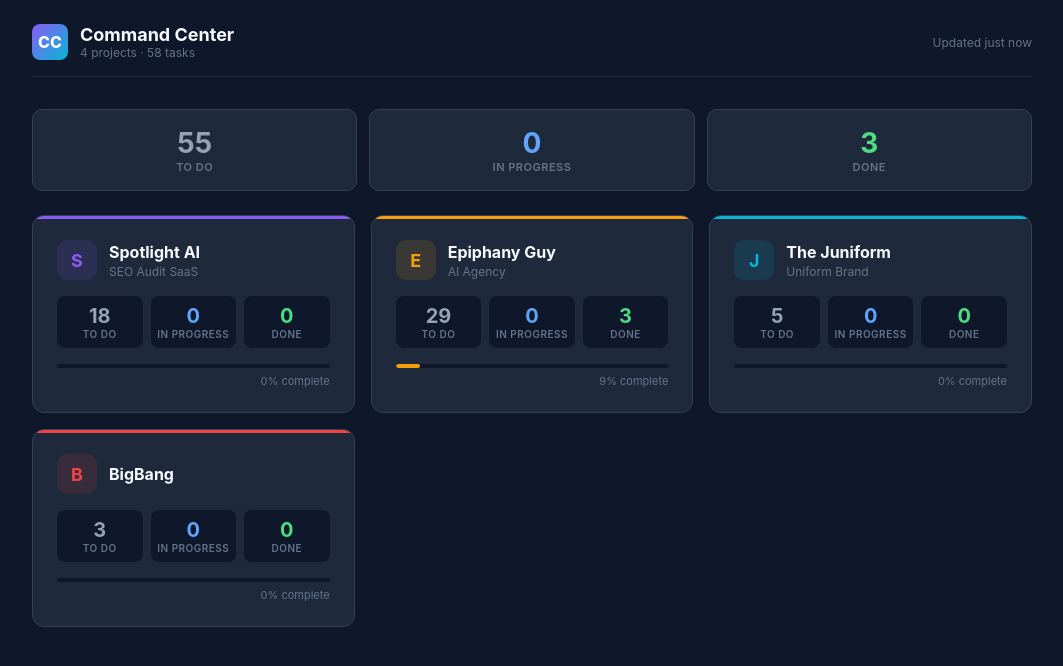
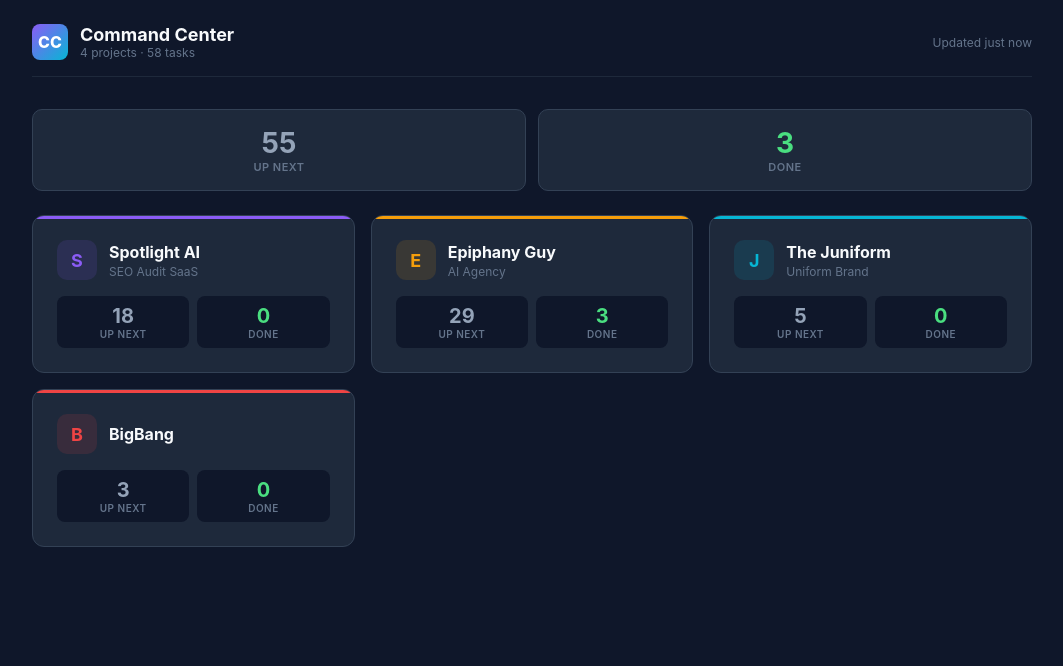
Before and after one commit to YS-projectcalc/ariel-dashboard, a Next.js app: page / in a window 1280 px wide. Shown: the top 666 px of the page, without its empty margins (108-1171 px from the left). Built offline with nearby package versions, Linux system fonts and the light colour scheme.

Commit message:
Simplify dashboard: Up Next + Done with checkboxes, no progress bars

```diff
--- a/app/page.js
+++ b/app/page.js
@@ -1,6 +1,6 @@
 'use client';
 
-import { useState, useEffect } from 'react';
+import { useState, useEffect, useCallback } from 'react';
 
 function timeAgo(dateString) {
   if (!dateString) return '';
@@ -17,15 +17,28 @@ function timeAgo(dateString) {
   return date.toLocaleDateString('en-US', { month: 'short', day: 'numeric' });
 }
 
+// localStorage helpers for completed tasks
+function getCompletedIds() {
+  try {
+    return JSON.parse(localStorage.getItem('cc_done') || '[]');
+  } catch { return []; }
+}
+function setCompletedIds(ids) {
+  localStorage.setItem('cc_done', JSON.stringify(ids));
+}
+
 // ─── Overview: Bird's-eye project cards ─────────────────────────────
 
-function ProjectOverviewCard({ project, onClick }) {
+function ProjectOverviewCard({ project, completedIds, onClick }) {
   const tasks = project.tasks || { todo: [], in_progress: [], done: [] };
-  const todoCount = tasks.todo.length;
-  const inProgressCount = tasks.in_progress.length;
-  const doneCount = tasks.done.length;
-  const totalCount = todoCount + inProgressCount + doneCount;
-  const progress = totalCount > 0 ? Math.round((doneCount / totalCount) * 100) : 0;
+  // Merge all tasks, then split by completedIds
+  const allTasks = [...tasks.todo, ...(tasks.in_progress || []), ...(tasks.done || [])];
+  const upNextCount = allTasks.filter(t => !completedIds.includes(t.id)).length;
+  const doneCount = allTasks.filter(t => completedIds.includes(t.id)).length;
+  // Also count tasks already in done that might not be in completedIds
+  const serverDone = (tasks.done || []).filter(t => !completedIds.includes(t.id));
+  const totalDone = doneCount + serverDone.length;
+  const totalUpNext = upNextCount - serverDone.length;
 
   return (
     <div
@@ -52,9 +65,7 @@ function ProjectOverviewCard({ project, onClick }) {
       {/* Color accent bar */}
       <div style={{
         position: 'absolute',
-        top: 0,
-        left: 0,
-        right: 0,
+        top: 0, left: 0, right: 0,
         height: '3px',
         backgroundColor: project.color,
       }} />
@@ -62,16 +73,12 @@ function ProjectOverviewCard({ project, onClick }) {
       {/* Project icon + name */}
       <div style={{ display: 'flex', alignItems: 'center', gap: '12px', marginBottom: '16px' }}>
         <div style={{
-          width: '40px',
-          height: '40px',
+          width: '40px', height: '40px',
           borderRadius: '10px',
           backgroundColor: project.color + '20',
           color: project.color,
-          display: 'flex',
-          alignItems: 'center',
-          justifyContent: 'center',
-          fontSize: '18px',
-          fontWeight: 700,
+          display: 'flex', alignItems: 'center', justifyContent: 'center',
+          fontSize: '18px', fontWeight: 700,
         }}>
           {project.icon || project.name.charAt(0)}
         </div>
@@ -87,72 +94,32 @@ function ProjectOverviewCard({ project, onClick }) {
         </div>
       </div>
 
-      {/* Task count chips */}
-      <div style={{ display: 'flex', gap: '8px', marginBottom: '16px' }}>
+      {/* Task count chips — just Up Next and Done */}
+      <div style={{ display: 'flex', gap: '8px' }}>
         <div style={{
-          flex: 1,
-          textAlign: 'center',
-          padding: '8px 4px',
-          borderRadius: '8px',
+          flex: 1, textAlign: 'center',
+          padding: '8px 4px', borderRadius: '8px',
           backgroundColor: '#0f172a',
         }}>
-          <div style={{ fontSize: '20px', fontWeight: 700, color: '#94a3b8' }}>{todoCount}</div>
-          <div style={{ fontSize: '10px', color: '#64748b', textTransform: 'uppercase', fontWeight: 600, letterSpacing: '0.5px' }}>To Do</div>
+          <div style={{ fontSize: '20px', fontWeight: 700, color: '#94a3b8' }}>{totalUpNext < 0 ? 0 : totalUpNext}</div>
+          <div style={{ fontSize: '10px', color: '#64748b', textTransform: 'uppercase', fontWeight: 600, letterSpacing: '0.5px' }}>Up Next</div>
         </div>
         <div style={{
-          flex: 1,
-          textAlign: 'center',
-          padding: '8px 4px',
-          borderRadius: '8px',
+          flex: 1, textAlign: 'center',
+          padding: '8px 4px', borderRadius: '8px',
           backgroundColor: '#0f172a',
         }}>
-          <div style={{ fontSize: '20px', fontWeight: 700, color: '#60a5fa' }}>{inProgressCount}</div>
-          <div style={{ fontSize: '10px', color: '#64748b', textTransform: 'uppercase', fontWeight: 600, letterSpacing: '0.5px' }}>In Progress</div>
-        </div>
-        <div style={{
-          flex: 1,
-          textAlign: 'center',
-          padding: '8px 4px',
-          borderRadius: '8px',
-          backgroundColor: '#0f172a',
-        }}>
-          <div style={{ fontSize: '20px', fontWeight: 700, color: '#4ade80' }}>{doneCount}</div>
+          <div style={{ fontSize: '20px', fontWeight: 700, color: '#4ade80' }}>{totalDone}</div>
           <div style={{ fontSize: '10px', color: '#64748b', textTransform: 'uppercase', fontWeight: 600, letterSpacing: '0.5px' }}>Done</div>
         </div>
       </div>
-
-      {/* Progress bar */}
-      <div style={{
-        height: '4px',
-        borderRadius: '2px',
-        backgroundColor: '#0f172a',
-        overflow: 'hidden',
-      }}>
-        <div style={{
-          height: '100%',
-          width: `${progress}%`,
-          backgroundColor: project.color,
-          borderRadius: '2px',
-          transition: 'width 0.3s ease',
-        }} />
-      </div>
-      {totalCount > 0 && (
-        <div style={{ fontSize: '11px', color: '#64748b', marginTop: '6px', textAlign: 'right' }}>
-          {progress}% complete
-        </div>
-      )}
-      {totalCount === 0 && (
-        <div style={{ fontSize: '12px', color: '#475569', marginTop: '8px', textAlign: 'center', fontStyle: 'italic' }}>
-          No tasks yet
-        </div>
-      )}
     </div>
   );
 }
 
-// ─── Kanban: Task card ──────────────────────────────────────────────
+// ─── Task card with checkbox ────────────────────────────────────────
 
-function TaskCard({ task, accentColor }) {
+function TaskCard({ task, accentColor, isDone, onToggle }) {
   const priorityColors = {
     high: { bg: '#451a03', text: '#fb923c', label: 'High' },
     medium: { bg: '#1e1b4b', text: '#a78bfa', label: 'Medium' },
@@ -165,88 +132,100 @@ function TaskCard({ task, accentColor }) {
       backgroundColor: '#0f172a',
       borderRadius: '8px',
       padding: '14px',
-      borderLeft: `3px solid ${accentColor}`,
+      borderLeft: `3px solid ${isDone ? '#4ade80' : accentColor}`,
       marginBottom: '8px',
+      opacity: isDone ? 0.6 : 1,
+      transition: 'opacity 0.2s',
     }}>
-      <div style={{ fontWeight: 600, fontSize: '13px', color: '#f8fafc', marginBottom: '4px', lineHeight: 1.4 }}>
+      <div style={{ display: 'flex', alignItems: 'flex-start', gap: '10px' }}>
+        {/* Checkbox */}
+        <div
+          onClick={(e) => { e.stopPropagation(); onToggle(task.id); }}
+          style={{
+            width: '20px', height: '20px', minWidth: '20px',
+            borderRadius: '4px',
+            border: isDone ? '2px solid #4ade80' : '2px solid #475569',
+            backgroundColor: isDone ? '#4ade8020' : 'transparent',
+            cursor: 'pointer',
+            display: 'flex', alignItems: 'center', justifyContent: 'center',
+            marginTop: '1px',
+            transition: 'all 0.15s',
+          }}
+          onMouseEnter={e => { if (!isDone) e.currentTarget.style.borderColor = '#94a3b8'; }}
+          onMouseLeave={e => { if (!isDone) e.currentTarget.style.borderColor = '#475569'; }}
+        >
+          {isDone && (
+            <svg width="12" height="12" viewBox="0 0 12 12" fill="none">
+              <path d="M2 6L5 9L10 3" stroke="#4ade80" strokeWidth="2" strokeLinecap="round" strokeLinejoin="round"/>
+            </svg>
+          )}
+        </div>
+
+        <div style={{ flex: 1 }}>
+          <div style={{
+            fontWeight: 600, fontSize: '13px',
+            color: isDone ? '#64748b' : '#f8fafc',
+            marginBottom: '4px', lineHeight: 1.4,
+            textDecoration: isDone ? 'line-through' : 'none',
+          }}>
             {task.title}
           </div>
-      {task.description && (
+          {task.description && !isDone && (
             <div style={{ fontSize: '12px', color: '#94a3b8', lineHeight: 1.4, marginBottom: '8px' }}>
               {task.description}
             </div>
           )}
+          {!isDone && (
             <div style={{ display: 'flex', alignItems: 'center', gap: '6px', flexWrap: 'wrap' }}>
               {p && (
                 <span style={{
-            padding: '2px 6px',
-            borderRadius: '3px',
-            fontSize: '10px',
-            fontWeight: 600,
-            backgroundColor: p.bg,
-            color: p.text,
+                  padding: '2px 6px', borderRadius: '3px',
+                  fontSize: '10px', fontWeight: 600,
+                  backgroundColor: p.bg, color: p.text,
                 }}>
                   {p.label}
                 </span>
               )}
               {task.tags && task.tags.map(tag => (
                 <span key={tag} style={{
-            padding: '2px 6px',
-            borderRadius: '3px',
+                  padding: '2px 6px', borderRadius: '3px',
                   fontSize: '10px',
-            backgroundColor: '#1e293b',
-            color: '#94a3b8',
+                  backgroundColor: '#1e293b', color: '#94a3b8',
                 }}>
                   {tag}
                 </span>
               ))}
-        {task.created && (
-          <span style={{ fontSize: '10px', color: '#475569', marginLeft: 'auto' }}>
-            {timeAgo(task.created)}
-          </span>
+            </div>
           )}
+        </div>
       </div>
     </div>
   );
 }
 
-// ─── Kanban: Column ─────────────────────────────────────────────────
+// ─── Task column ────────────────────────────────────────────────────
 
-function KanbanColumn({ title, tasks, accentColor, emptyText, dotColor }) {
+function TaskColumn({ title, tasks, accentColor, emptyText, dotColor, completedIds, onToggle }) {
   return (
+    <div style={{ flex: 1, minWidth: '280px' }}>
       <div style={{
-      flex: 1,
-      minWidth: '240px',
+        display: 'flex', alignItems: 'center', gap: '8px',
+        marginBottom: '12px', padding: '0 4px',
       }}>
         <div style={{
-        display: 'flex',
-        alignItems: 'center',
-        gap: '8px',
-        marginBottom: '12px',
-        padding: '0 4px',
-      }}>
-        <div style={{
-          width: '8px',
-          height: '8px',
-          borderRadius: '50%',
+          width: '8px', height: '8px', borderRadius: '50%',
           backgroundColor: dotColor,
         }} />
         <span style={{
-          fontSize: '12px',
-          fontWeight: 700,
-          color: '#94a3b8',
-          textTransform: 'uppercase',
-          letterSpacing: '0.5px',
+          fontSize: '12px', fontWeight: 700, color: '#94a3b8',
+          textTransform: 'uppercase', letterSpacing: '0.5px',
         }}>
           {title}
         </span>
         <span style={{
-          fontSize: '11px',
-          color: '#475569',
+          fontSize: '11px', color: '#475569',
           backgroundColor: '#0f172a',
-          padding: '1px 6px',
-          borderRadius: '4px',
-          fontWeight: 600,
+          padding: '1px 6px', borderRadius: '4px', fontWeight: 600,
         }}>
           {tasks.length}
         </span>
@@ -257,20 +236,25 @@ function KanbanColumn({ title, tasks, accentColor, emptyText, dotColor }) {
         padding: '10px',
         minHeight: '120px',
         border: '1px solid #334155',
+        maxHeight: '70vh',
+        overflowY: 'auto',
       }}>
         {tasks.length === 0 ? (
           <div style={{
-            padding: '20px',
-            textAlign: 'center',
-            fontSize: '12px',
-            color: '#475569',
-            fontStyle: 'italic',
+            padding: '20px', textAlign: 'center',
+            fontSize: '12px', color: '#475569', fontStyle: 'italic',
           }}>
             {emptyText}
           </div>
         ) : (
           tasks.map((task, i) => (
-            <TaskCard key={task.id || i} task={task} accentColor={accentColor} />
+            <TaskCard
+              key={task.id || i}
+              task={task}
+              accentColor={accentColor}
+              isDone={completedIds.includes(task.id)}
+              onToggle={onToggle}
+            />
           ))
         )}
       </div>
@@ -278,18 +262,27 @@ function KanbanColumn({ title, tasks, accentColor, emptyText, dotColor }) {
   );
 }
 
-// ─── Kanban: Project detail view ────────────────────────────────────
+// ─── Project detail view (two columns: Up Next + Done) ──────────────
 
-function ProjectKanbanView({ project, onBack }) {
+function ProjectDetailView({ project, onBack, completedIds, onToggle }) {
   const tasks = project.tasks || { todo: [], in_progress: [], done: [] };
+
+  // Merge all tasks from all columns
+  const allTasks = [...tasks.todo, ...(tasks.in_progress || []), ...(tasks.done || [])];
+
+  // Split into up next vs done based on completedIds + original done status
+  const upNext = allTasks.filter(t => !completedIds.includes(t.id) && !(tasks.done || []).some(d => d.id === t.id));
+  const done = allTasks.filter(t => completedIds.includes(t.id) || (tasks.done || []).some(d => d.id === t.id));
+
+  // Sort up next: high priority first
+  const priorityOrder = { high: 0, medium: 1, low: 2 };
+  upNext.sort((a, b) => (priorityOrder[a.priority] ?? 1) - (priorityOrder[b.priority] ?? 1));
 
   return (
     <div>
       {/* Back button + project header */}
       <div style={{
-        display: 'flex',
-        alignItems: 'center',
-        gap: '16px',
+        display: 'flex', alignItems: 'center', gap: '16px',
         marginBottom: '24px',
       }}>
         <button
@@ -302,9 +295,7 @@ function ProjectKanbanView({ project, onBack }) {
             padding: '8px 14px',
             cursor: 'pointer',
             fontSize: '13px',
-            display: 'flex',
-            alignItems: 'center',
-            gap: '6px',
+            display: 'flex', alignItems: 'center', gap: '6px',
             transition: 'border-color 0.15s',
           }}
           onMouseEnter={e => e.currentTarget.style.borderColor = '#64748b'}
@@ -314,16 +305,11 @@ function ProjectKanbanView({ project, onBack }) {
         </button>
         <div style={{ display: 'flex', alignItems: 'center', gap: '12px' }}>
           <div style={{
-            width: '36px',
-            height: '36px',
-            borderRadius: '8px',
+            width: '36px', height: '36px', borderRadius: '8px',
             backgroundColor: project.color + '20',
             color: project.color,
-            display: 'flex',
-            alignItems: 'center',
-            justifyContent: 'center',
-            fontSize: '16px',
-            fontWeight: 700,
+            display: 'flex', alignItems: 'center', justifyContent: 'center',
+            fontSize: '16px', fontWeight: 700,
           }}>
             {project.icon || project.name.charAt(0)}
           </div>
@@ -340,33 +326,28 @@ function ProjectKanbanView({ project, onBack }) {
         </div>
       </div>
 
-      {/* Kanban columns */}
+      {/* Two columns: Up Next + Done */}
       <div style={{
-        display: 'flex',
-        gap: '16px',
-        overflowX: 'auto',
-        paddingBottom: '8px',
+        display: 'flex', gap: '16px',
+        overflowX: 'auto', paddingBottom: '8px',
       }}>
-        <KanbanColumn
-          title="To Do"
-          tasks={tasks.todo}
+        <TaskColumn
+          title="Up Next"
+          tasks={upNext}
           accentColor="#94a3b8"
           dotColor="#94a3b8"
-          emptyText="No tasks"
+          emptyText="All done!"
+          completedIds={completedIds}
+          onToggle={onToggle}
         />
-        <KanbanColumn
-          title="In Progress"
-          tasks={tasks.in_progress}
-          accentColor="#60a5fa"
-          dotColor="#60a5fa"
-          emptyText="Nothing in progress"
-        />
-        <KanbanColumn
+        <TaskColumn
           title="Done"
-          tasks={tasks.done}
+          tasks={done}
           accentColor="#4ade80"
           dotColor="#4ade80"
           emptyText="Nothing completed yet"
+          completedIds={completedIds}
+          onToggle={onToggle}
         />
       </div>
     </div>
@@ -379,6 +360,23 @@ export default function Home() {
   const [data, setData] = useState(null);
   const [selectedProject, setSelectedProject] = useState(null);
   const [error, setError] = useState(null);
+  const [completedIds, setCompletedIds] = useState([]);
+
+  // Load completed IDs from localStorage
+  useEffect(() => {
+    setCompletedIds(getCompletedIds());
+  }, []);
+
+  // Toggle a task's done state
+  const toggleTask = useCallback((taskId) => {
+    setCompletedIds(prev => {
+      const next = prev.includes(taskId)
+        ? prev.filter(id => id !== taskId)
+        : [...prev, taskId];
+      localStorage.setItem('cc_done', JSON.stringify(next));
+      return next;
+    });
+  }, []);
 
   useEffect(() => {
     const load = async () => {
@@ -419,11 +417,18 @@ export default function Home() {
   const projects = data.projects || [];
   const selected = selectedProject ? projects.find(p => p.id === selectedProject) : null;
 
-  // Total task counts across all projects
-  const totalTodo = projects.reduce((sum, p) => sum + (p.tasks?.todo?.length || 0), 0);
-  const totalInProgress = projects.reduce((sum, p) => sum + (p.tasks?.in_progress?.length || 0), 0);
-  const totalDone = projects.reduce((sum, p) => sum + (p.tasks?.done?.length || 0), 0);
-  const totalTasks = totalTodo + totalInProgress + totalDone;
+  // Total counts using completedIds logic
+  const totalUpNext = projects.reduce((sum, p) => {
+    const tasks = p.tasks || { todo: [], in_progress: [], done: [] };
+    const all = [...tasks.todo, ...(tasks.in_progress || [])];
+    return sum + all.filter(t => !completedIds.includes(t.id)).length;
+  }, 0);
+  const totalDone = projects.reduce((sum, p) => {
+    const tasks = p.tasks || { todo: [], in_progress: [], done: [] };
+    const all = [...tasks.todo, ...(tasks.in_progress || []), ...(tasks.done || [])];
+    return sum + all.filter(t => completedIds.includes(t.id) || (tasks.done || []).some(d => d.id === t.id)).length;
+  }, 0);
+  const totalTasks = totalUpNext + totalDone;
 
   return (
     <div style={{
@@ -436,25 +441,16 @@ export default function Home() {
       <div style={{ maxWidth: '1000px', margin: '0 auto' }}>
         {/* Header */}
         <header style={{
-          display: 'flex',
-          justifyContent: 'space-between',
-          alignItems: 'center',
-          marginBottom: '32px',
-          paddingBottom: '16px',
+          display: 'flex', justifyContent: 'space-between', alignItems: 'center',
+          marginBottom: '32px', paddingBottom: '16px',
           borderBottom: '1px solid #1e293b',
         }}>
           <div style={{ display: 'flex', alignItems: 'center', gap: '12px' }}>
             <div style={{
-              width: '36px',
-              height: '36px',
-              borderRadius: '8px',
+              width: '36px', height: '36px', borderRadius: '8px',
               background: 'linear-gradient(135deg, #8b5cf6, #06b6d4)',
-              display: 'flex',
-              alignItems: 'center',
-              justifyContent: 'center',
-              fontSize: '16px',
-              fontWeight: 800,
-              color: '#fff',
+              display: 'flex', alignItems: 'center', justifyContent: 'center',
+              fontSize: '16px', fontWeight: 800, color: '#fff',
             }}>
               CC
             </div>
@@ -474,24 +470,21 @@ export default function Home() {
           )}
         </header>
 
-        {/* View toggle: Overview vs Kanban detail */}
+        {/* View toggle: Overview vs Detail */}
         {selected ? (
-          <ProjectKanbanView
+          <ProjectDetailView
             project={selected}
             onBack={() => setSelectedProject(null)}
+            completedIds={completedIds}
+            onToggle={toggleTask}
           />
         ) : (
           <>
-            {/* Summary row */}
+            {/* Summary row — just Up Next and Done */}
             {totalTasks > 0 && (
-              <div style={{
-                display: 'flex',
-                gap: '12px',
-                marginBottom: '24px',
-              }}>
+              <div style={{ display: 'flex', gap: '12px', marginBottom: '24px' }}>
                 {[
-                  { label: 'To Do', count: totalTodo, color: '#94a3b8' },
-                  { label: 'In Progress', count: totalInProgress, color: '#60a5fa' },
+                  { label: 'Up Next', count: totalUpNext, color: '#94a3b8' },
                   { label: 'Done', count: totalDone, color: '#4ade80' },
                 ].map(item => (
                   <div key={item.label} style={{
@@ -523,6 +516,7 @@ export default function Home() {
                 <ProjectOverviewCard
                   key={project.id}
                   project={project}
+                  completedIds={completedIds}
                   onClick={() => setSelectedProject(project.id)}
                 />
               ))}
```
Also changed, not shown: 4 other files (tests, documents, lock files or other folders). Lines whose indentation alone changed are shown as unchanged.
